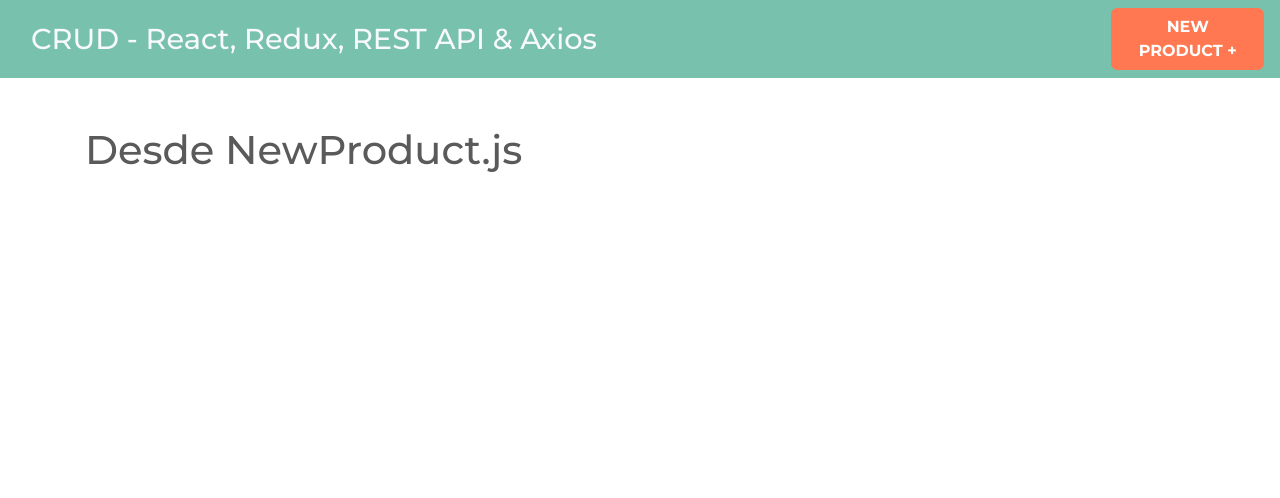
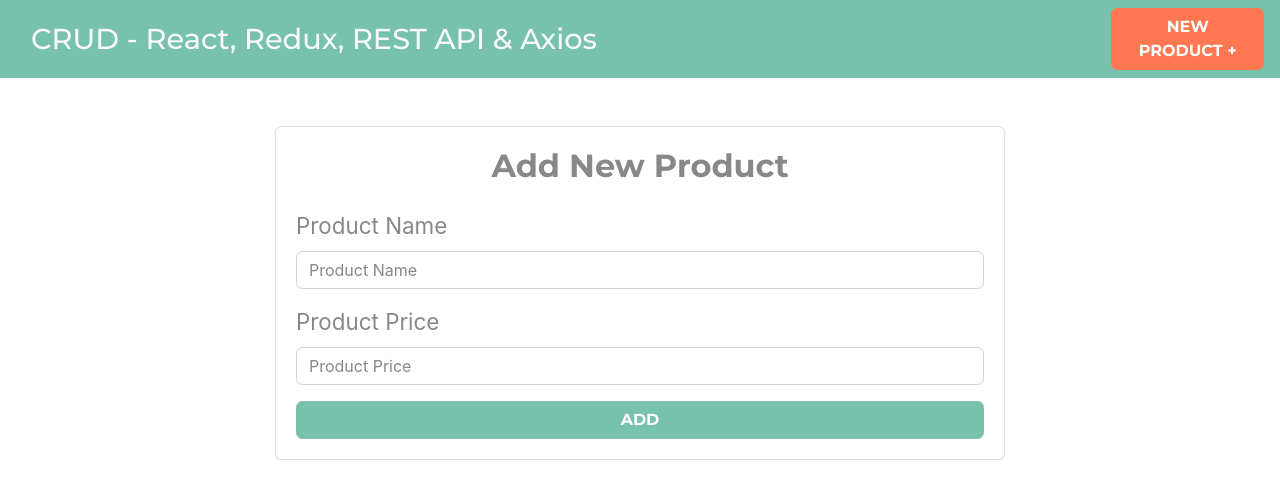
Before and after one commit to Santiago1208/CRUD_Redux, a React (Create React App) app: page /products/new in a window 1280 px wide. Shown: the top 498 px of the page. Built offline with nearby package versions, Linux system fonts and the light colour scheme.

Commit message:
3. Add form to add new products

```diff
--- a/src/components/NewProduct.js
+++ b/src/components/NewProduct.js
@@ -2,7 +2,26 @@ import React from 'react';
 
 const NewProduct = () => {
 	return (
-		<h1>Desde NewProduct.js</h1>
+		<div className="row justify-content-center">
+			<div className="col-md-8 ">
+				<div className="card">
+					<div className="card-body">
+						<h2 className="text-center mb-4 font-weight-bold">Add New Product</h2>
+						<form>
+							<div className="form-group">
+								<label>Product Name</label>
+								<input type="text" className="form-control" placeholder="Product Name" name="name"></input>
+							</div>
+							<div className="form-group">
+								<label>Product Price</label>
+								<input type="number" className="form-control" placeholder="Product Price" name="price"></input>
+							</div>
+							<button type="submit" className="btn btn-primary font-weight-bold text-uppercase d-block w-100">Add</button>
+						</form>
+					</div>
+				</div>
+			</div>
+		</div>
 	);
 }
 
```
